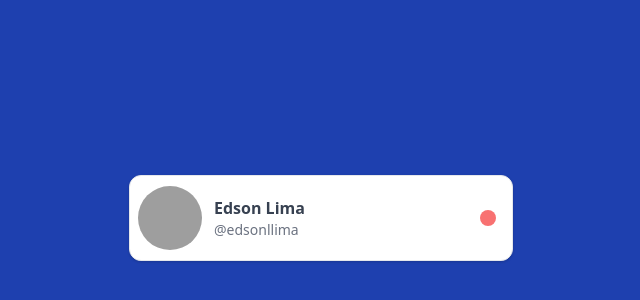
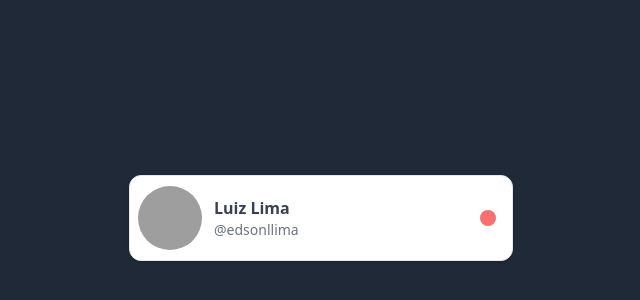
Before and after one commit to EdsonLLima/deploy, a plain HTML site: page index.html in a window 1280 px wide. Shown: the part 182-482 px from the top of the page, without its empty margins (319-959 px from the left). Drawn offline with nearby package versions, Linux system fonts and the light colour scheme; grey boxes are pictures that could not be loaded.

Commit message:
Luiz Actions

```diff
--- a/index.html
+++ b/index.html
@@ -10,7 +10,7 @@
       rel="stylesheet"
     />
   </head>
-  <body class="bg-blue-800">
+  <body class="bg-gray-800">
     <div
       class="container mx-auto max-w-sm h-screen flex flex-col space-y-4 justify-center items-center"
     >
@@ -20,13 +20,13 @@
       >
         <div class="relative flex items-center space-x-4">
           <img
-            src="http://github.com/edsonllima.png"
+            src="http://github.com/edneto.png"
             alt="Vanessa Weber"
             class="w-16 h-16 rounded-full"
           />
         </div>
         <div class="flex-grow p-3">
-          <div class="font-semibold text-gray-700">Edson Lima</div>
+          <div class="font-semibold text-gray-700">Luiz Lima</div>
           <div class="text-sm text-gray-500">@edsonllima</div>
         </div>
         <div class="p-2">
```
Also changed, not shown: 1 other file.
